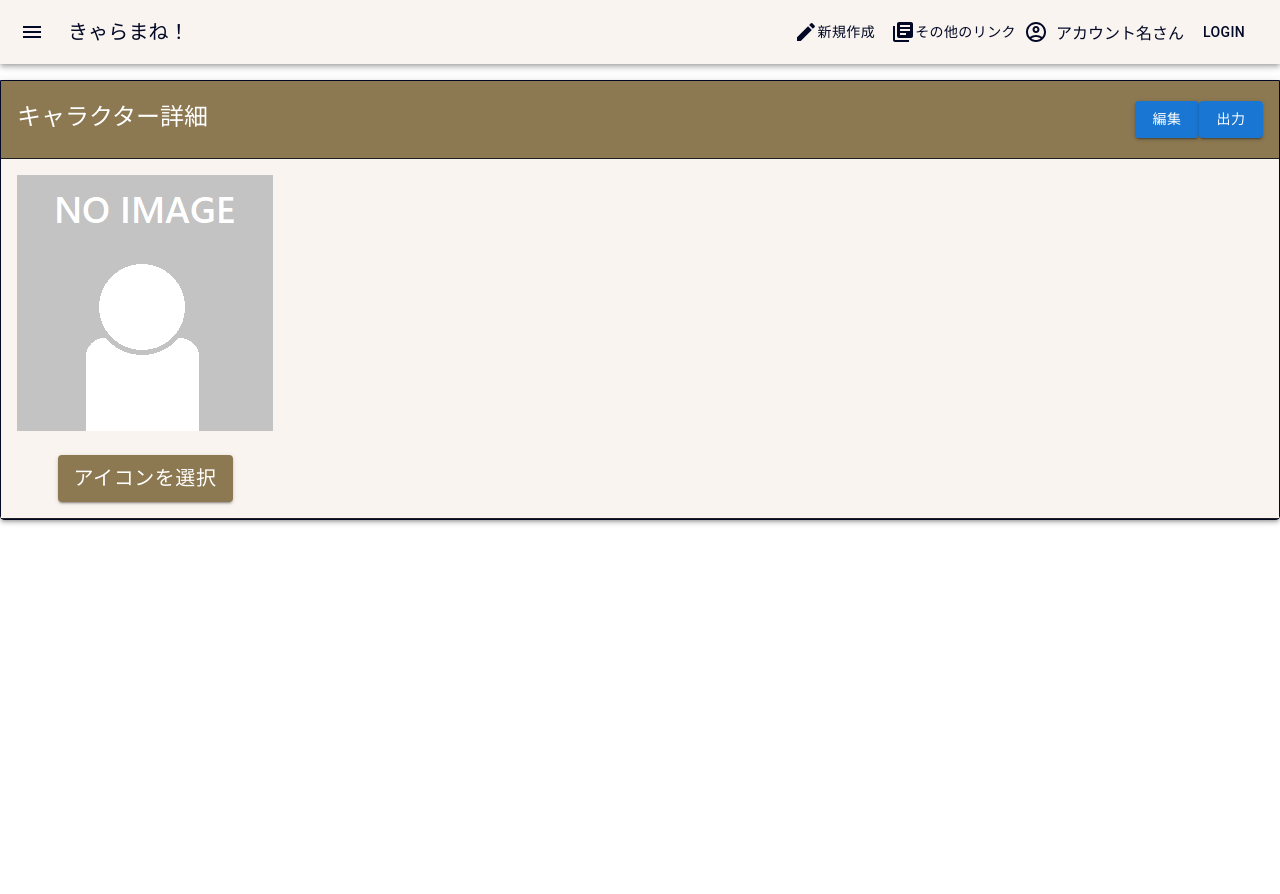
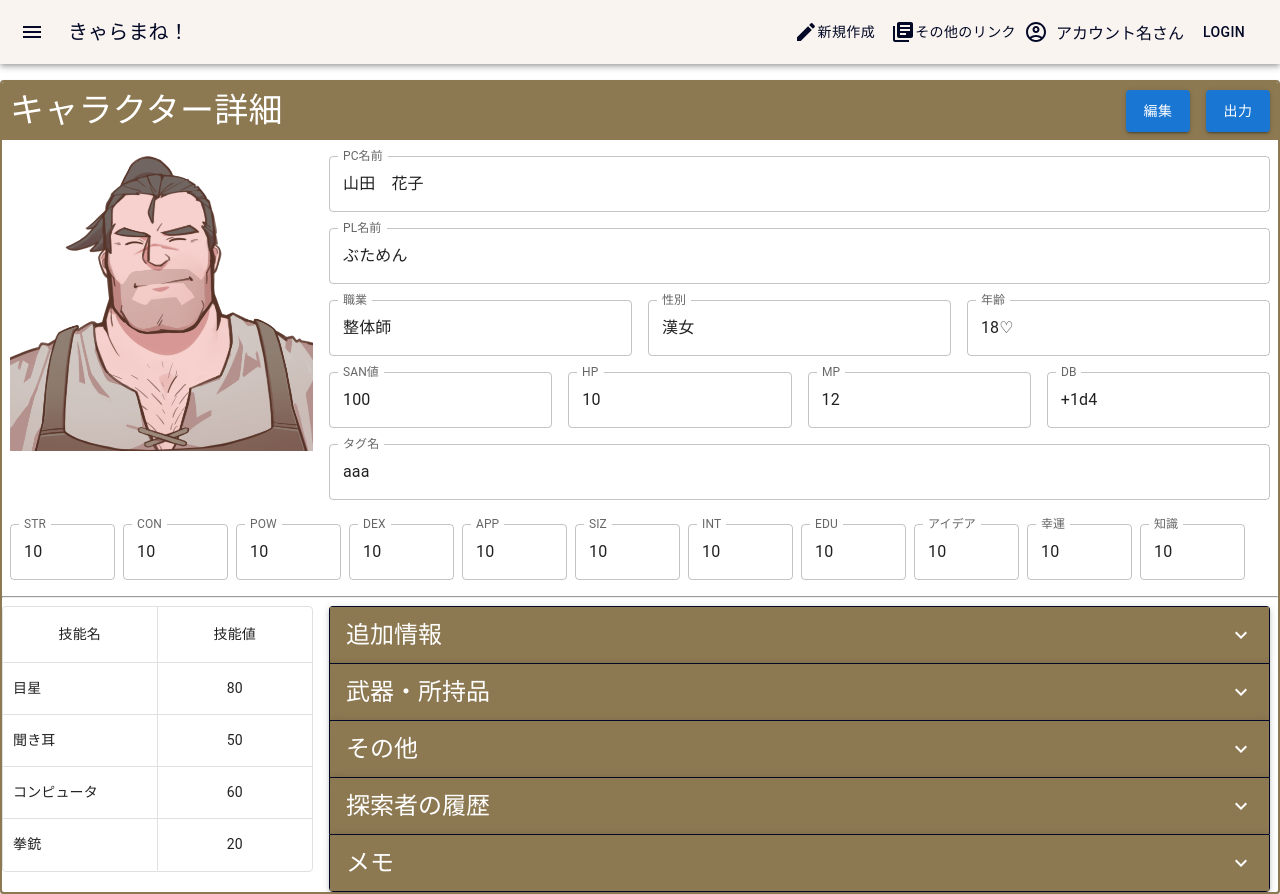
Before and after one commit to kitsystemyou/character-manager-frontend, a React (Create React App) app in the folder character-manager/: page /info in a window 1280 px wide. Before the commit the page ends 800 px from the top, so only its background shows below. Built offline with nearby package versions, Linux system fonts and the light colour scheme.

Commit message:
feat/10 キャラクター詳細画面の骨組みレイアウトを作成

```diff
--- a/character-manager/src/components/creations/CharacterDetail.jsx
+++ b/character-manager/src/components/creations/CharacterDetail.jsx
@@ -1,7 +1,17 @@
 import React from "react";
 import Grid from "@mui/material/Grid";
 import { styled } from '@mui/material/styles'
-import { Button } from "@mui/material";
+import Typography from "@mui/material/Typography";
+import TextField from '@mui/material/TextField';
+import MuiAccordion from '@mui/material/Accordion';
+import MuiAccordionSummary from '@mui/material/AccordionSummary';
+import MuiAccordionDetails from '@mui/material/AccordionDetails';
+import AdditionalInfo from "../creations/AdditionalInfo";
+import CharacterBelongings from "../creations/CharacterBelongings";
+import CharacterMemo from "../creations/CharacterMemo";
+import CharacterOthers from "../creations/CharacterOthers";
+import ExpandMoreIcon from '@mui/icons-material/ExpandMore';
+import { DataGrid } from '@mui/x-data-grid';
 
 const Icon = styled('img')({
     margin: 'auto',
@@ -10,21 +20,175 @@ const Icon = styled('img')({
     maxHeight: '100%',
 });
 
-const ColorButton = styled(Button)(({ theme }) => ({
-    color: theme.palette.getContrastText('#8c7851'),
-    fontSize: 20,
-    backgroundColor: '#8c7851',
-    '&:hover': {
-      backgroundColor: '#716040',
-    }
+const Accordion = styled((props) => (
+    <MuiAccordion  {...props} />
+))(({theme}) => ({
+    root: {
+        paddingTop: theme.spacing(2),
+        paddingRight: theme.spacing(7),
+        paddingLeft: theme.spacing(7),
+    },
+    '&:not(:last-child)': {
+        borderBottom: 0,
+    },
+    '&:before': {
+        display: 'none',
+    },
 }));
 
+const AccordionSummary = styled((props) => (
+    <MuiAccordionSummary {...props} />
+))(({ theme }) => ({
+    backgroundColor: theme.palette.mode === 'dark' ? '#1A2027' : '#8c7851',
+}));
+
+const AccordionDetails = styled(MuiAccordionDetails)(({ theme }) => ({
+    backgroundColor: theme.palette.mode === 'dark' ? '#1A2027' : '#F9F4EF',
+    padding: theme.spacing(2),
+    borderTop: '1px solid',
+    borderBottom: '1px solid',
+}));
+
+
 export default function CharacterDetail(){
+    const accordionInfo = [
+        {
+            Name: "追加情報",
+            Contents: <AdditionalInfo />
+        },
+        {
+            Name: "武器・所持品",
+            Contents: <CharacterBelongings />
+        },
+        {
+            Name: "その他",
+            Contents: <CharacterOthers />
+        },
+        {
+            Name: "探索者の履歴",
+            Contents: <CharacterOthers />
+        },
+        {
+            Name: "メモ",
+            Contents: <CharacterMemo />
+        },
+
+    ];
+    const rows = [
+        { id: 1,skillName:"目星",sum:80},
+        { id: 2,skillName:"聞き耳",sum:50},
+        { id: 3,skillName:"コンピュータ",sum:60},
+        { id: 4,skillName:"拳銃",sum:20},
+    ];
+    const columns = [
+        { field: 'skillName', headerName: '技能名', flex: 1, editable: false, sortable: true, headerAlign: 'center'},
+        { field: 'sum', headerName: '技能値', flex: 1, editable: false, sortable: true, headerAlign: 'center', align: 'center' },
+    ];
     return(
         <Grid container>
-            <Grid item>
-                <Icon sx={{width:256, height: 256}} alt="complex" src="/NoImage.png" />
-                <ColorButton variant="contained" sx={{mt:3}}> アイコンを選択 </ColorButton>
+            <Grid item xs={3} sx={{p:1,minWidth:160, minHeight: 160, maxWidth:480, maxHeight: 480}}>
+                <Icon alt="complex" src="/coharu.png" />
+            </Grid>
+            <Grid item xs={9}>
+                <Grid container sx={{ m: 1 }}>
+                    <Grid item xs={12} sx={{mt:1, mb:1, pr:2}}>
+                        <TextField fullWidth id="outlined-read-only-input" label="PC名前" defaultValue="山田　花子" InputProps={{readOnly: true}}/>
+                    </Grid>
+                    <Grid item xs={12} sx={{mt:1, mb:1, pr:2}}>
+                        <TextField fullWidth id="outlined-read-only-input" label="PL名前" defaultValue="ぶためん" InputProps={{readOnly: true}}/>
+                    </Grid>
+                    <Grid item xs={4} sx={{mt:1, mb:1, pr:2}}>
+                        <TextField fullWidth id="outlined-read-only-input" label="職業" defaultValue="整体師" InputProps={{readOnly: true}}/>
+                    </Grid>
+                    <Grid item xs={4} sx={{mt:1, mb:1, pr:2}}>
+                        <TextField fullWidth id="outlined-read-only-input" label="性別" defaultValue="漢女" InputProps={{readOnly: true}}/>
+                    </Grid>
+                    <Grid item xs={4} sx={{mt:1, mb:1, pr:2}}>
+                        <TextField fullWidth id="outlined-read-only-input" label="年齢" defaultValue="18♡" InputProps={{readOnly: true}}/>
+                    </Grid>
+                    <Grid item xs={3} sx={{mt:1, mb:1, pr:2}}>
+                        <TextField fullWidth id="outlined-read-only-input" label="SAN値" defaultValue="100" InputProps={{readOnly: true}}/>
+                    </Grid>
+                    <Grid item xs={3} sx={{mt:1, mb:1, pr:2}}>
+                        <TextField fullWidth id="outlined-read-only-input" label="HP" defaultValue="10" InputProps={{readOnly: true}}/>
+                    </Grid>
+                    <Grid item xs={3} sx={{mt:1, mb:1, pr:2}}>
+                        <TextField fullWidth id="outlined-read-only-input" label="MP" defaultValue="12" InputProps={{readOnly: true}}/>
+                    </Grid>
+                    <Grid item xs={3} sx={{mt:1, mb:1, pr:2}}>
+                        <TextField fullWidth id="outlined-read-only-input" label="DB" defaultValue="+1d4" InputProps={{readOnly: true}}/>
+                    </Grid>
+                    <Grid item xs={12} sx={{mt:1, mb:1, pr:2}}>
+                        <TextField fullWidth sx={{backgroundColor:'white' }}id="outlined-read-only-input" label="タグ名" defaultValue="aaa" InputProps={{readOnly: true}}/>
+                    </Grid>
+                </Grid>
+            </Grid>
+            <Grid container sx={{ m: 1 }}>
+                <Grid item xs={1} sx={{ mr: 1 }}>
+                    <TextField fullWidth sx={{backgroundColor:'white'}}id="outlined-read-only-input" label="STR" defaultValue="10" InputProps={{readOnly: true}}/>
+                </Grid>
+                <Grid item xs={1} sx={{ mr: 1 }}>
+                    <TextField fullWidth sx={{backgroundColor:'white'}}id="outlined-read-only-input" label="CON" defaultValue="10" InputProps={{readOnly: true}}/>
+                </Grid>
+                <Grid item xs={1} sx={{ mr: 1 }}>
+                    <TextField fullWidth sx={{backgroundColor:'white'}}id="outlined-read-only-input" label="POW" defaultValue="10" InputProps={{readOnly: true}}/>
+                </Grid>
+                <Grid item xs={1} sx={{ mr: 1 }}>
+                    <TextField fullWidth sx={{backgroundColor:'white'}}id="outlined-read-only-input" label="DEX" defaultValue="10" InputProps={{readOnly: true}}/>
+                </Grid>
+                <Grid item xs={1} sx={{ mr: 1 }}>
+                    <TextField fullWidth sx={{backgroundColor:'white'}}id="outlined-read-only-input" label="APP" defaultValue="10" InputProps={{readOnly: true}}/>
+                </Grid>
+                <Grid item xs={1} sx={{ mr: 1 }}>
+                    <TextField fullWidth sx={{backgroundColor:'white'}}id="outlined-read-only-input" label="SIZ" defaultValue="10" InputProps={{readOnly: true}}/>
+                </Grid>
+                <Grid item xs={1} sx={{ mr: 1 }}>
+                    <TextField fullWidth sx={{backgroundColor:'white'}}id="outlined-read-only-input" label="INT" defaultValue="10" InputProps={{readOnly: true}}/>
+                </Grid>
+                <Grid item xs={1} sx={{ mr: 1 }}>
+                    <TextField fullWidth sx={{backgroundColor:'white'}}id="outlined-read-only-input" label="EDU" defaultValue="10" InputProps={{readOnly: true}}/>
+                </Grid>
+                <Grid item xs={1} sx={{ mr: 1 }}>
+                    <TextField fullWidth sx={{backgroundColor:'white'}}id="outlined-read-only-input" label="アイデア" defaultValue="10" InputProps={{readOnly: true}}/>
+                </Grid>
+                <Grid item xs={1} sx={{ mr: 1 }}>
+                    <TextField fullWidth sx={{backgroundColor:'white'}}id="outlined-read-only-input" label="幸運" defaultValue="10" InputProps={{readOnly: true}}/>
+                </Grid>
+                <Grid item xs={1} sx={{ mr: 1 }}>
+                    <TextField fullWidth sx={{backgroundColor:'white'}}id="outlined-read-only-input" label="知識" defaultValue="10" InputProps={{readOnly: true}}/>
+                </Grid>
+            </Grid>
+            <Grid item xs={12}>
+            <hr />
+            </Grid>
+            <Grid container>
+                <Grid item xs={3} sx={{ pr: 1 }}>
+                    <DataGrid
+                    autoHeight
+                    rows={rows}
+                    columns={columns}
+                    disableColumnMenu={true}
+                    hideFooter
+                    showCellRightBorder
+                    showColumnRightBorder/>
+                </Grid>
+                <Grid item xs={9} sx={{ pl: 1 ,pr: 1 }}>
+                {
+                /* キャラクター一覧 */
+                    accordionInfo.map(ainfo => {
+                        return (
+                            <Accordion sx={{ boxShadow: 3, border: 1, borderColor: '#020826' }} key={ainfo.Name}>
+                            <AccordionSummary expandIcon={<ExpandMoreIcon style={{ color: "white" }} />}>
+                                <Typography variant="h5" style={{ color: 'white' }}>{ainfo.Name}</Typography>
+                            </AccordionSummary>
+                            <AccordionDetails>
+                                {ainfo.Contents}
+                            </AccordionDetails>
+                            </Accordion>
+                        )
+                    })
+                }
+                </Grid>
             </Grid>
         </Grid>
     )
--- a/character-manager/src/components/modules/CharacterCard.jsx
+++ b/character-manager/src/components/modules/CharacterCard.jsx
@@ -7,6 +7,7 @@ import CardContent from '@mui/material/CardContent';
 import { styled } from '@mui/material/styles'
 import Typography from '@mui/material/Typography';
 import { Button } from "@mui/material";
+import { useNavigate } from "react-router-dom";
 
 
 const ColorButton = styled(Button)(({ theme }) => ({
@@ -18,6 +19,7 @@ const ColorButton = styled(Button)(({ theme }) => ({
 }));
 
 export default function CharacterCard(){
+    const navigate = useNavigate();
     const characterOverviewInfo = [
         {
             id: 1,
@@ -89,7 +91,7 @@ export default function CharacterCard(){
                         </Typography>
                     </CardContent>
                     <CardActions >
-                        <ColorButton variant="contained"> 詳細 </ColorButton>
+                        <ColorButton variant="contained" onClick={() => navigate('/info')}> 詳細 </ColorButton>
                         <ColorButton variant="contained"> 編集 </ColorButton>
                         <ColorButton variant="contained"> 削除 </ColorButton>
                     </CardActions>
--- a/character-manager/src/components/pages/CharacterInfo.jsx
+++ b/character-manager/src/components/pages/CharacterInfo.jsx
@@ -1,59 +1,30 @@
 import React from 'react';
-import { styled } from '@mui/material/styles';
-import MuiAccordion from '@mui/material/Accordion';
-import MuiAccordionSummary from '@mui/material/AccordionSummary';
-import MuiAccordionDetails from '@mui/material/AccordionDetails';
+import Card from '@mui/material/Card';
 import Button from "@mui/material/Button";
 import Typography from "@mui/material/Typography";
 import Header from '../modules/Header';
 import CharacterDetail from '../creations/CharacterDetail';
-
-const Accordion = styled((props) => (
-    <MuiAccordion {...props} />
-))(({theme}) => ({
-    root: {
-        paddingTop: theme.spacing(2),
-        paddingRight: theme.spacing(7),
-        paddingLeft: theme.spacing(7),
-    },
-    '&:not(:last-child)':{
-        borderBottom:0,
-    },
-    '&:before':{
-        display: 'none',
-    },
-}));
-
-const AccordionSummary = styled((props) => (
-    <MuiAccordionSummary {...props} />
-))(({ theme}) => ({
-    backgroundColor: theme.palette.mode === 'dark' ? '#1A2027' : '#8c7851',
-}));
-
-const AccordionDetails = styled(MuiAccordionDetails)(({theme}) => ({
-    backgroundColor: theme.palette.mode === 'dark' ? '#1A2027' : '#F9F4EF',
-    padding: theme.spacing(2),
-    borderTop: '1px solid',
-    borderBottom: '1px solid',
-}))
-
+import Box from '@mui/material/Box';
+import Grid from "@mui/material/Grid";
 
 const CharacterInfo = () => {
 
     return (
         <div>
             <Header />
-                <Accordion  expanded = { true } sx={{ boxShadow: 3, border: 1, borderColor: '#020826' }}>
-                    <AccordionSummary focusVisible>
-                        <Typography variant="h5" style={{ color: 'white' }}>キャラクター詳細</Typography>
+            <Card sx={{ mt:2, border:2, borderColor: '#8c7851' }}>
+                <Box sx={{backgroundColor: '#8c7851'}}>
+                    <Grid container>
+                        <Grid item sx={{m:1}}>
+                            <Typography variant="h4" color='white' align='left'>キャラクター詳細</Typography>
+                        </Grid>
                         <div style={{ flexGrow: 1 }}></div>
-                        <Button variant="contained">編集</Button>
-                        <Button variant="contained">出力</Button>
-                    </AccordionSummary>
-                    <AccordionDetails>
-                        <CharacterDetail />
-                    </AccordionDetails>
-                </Accordion>
+                        <Button variant="contained" sx={{m:1}}>編集</Button>
+                        <Button variant="contained" sx={{m:1}}>出力</Button>
+                    </Grid>
+                </Box>
+                <CharacterDetail />
+            </Card>
         </div>
     );
 };
```
